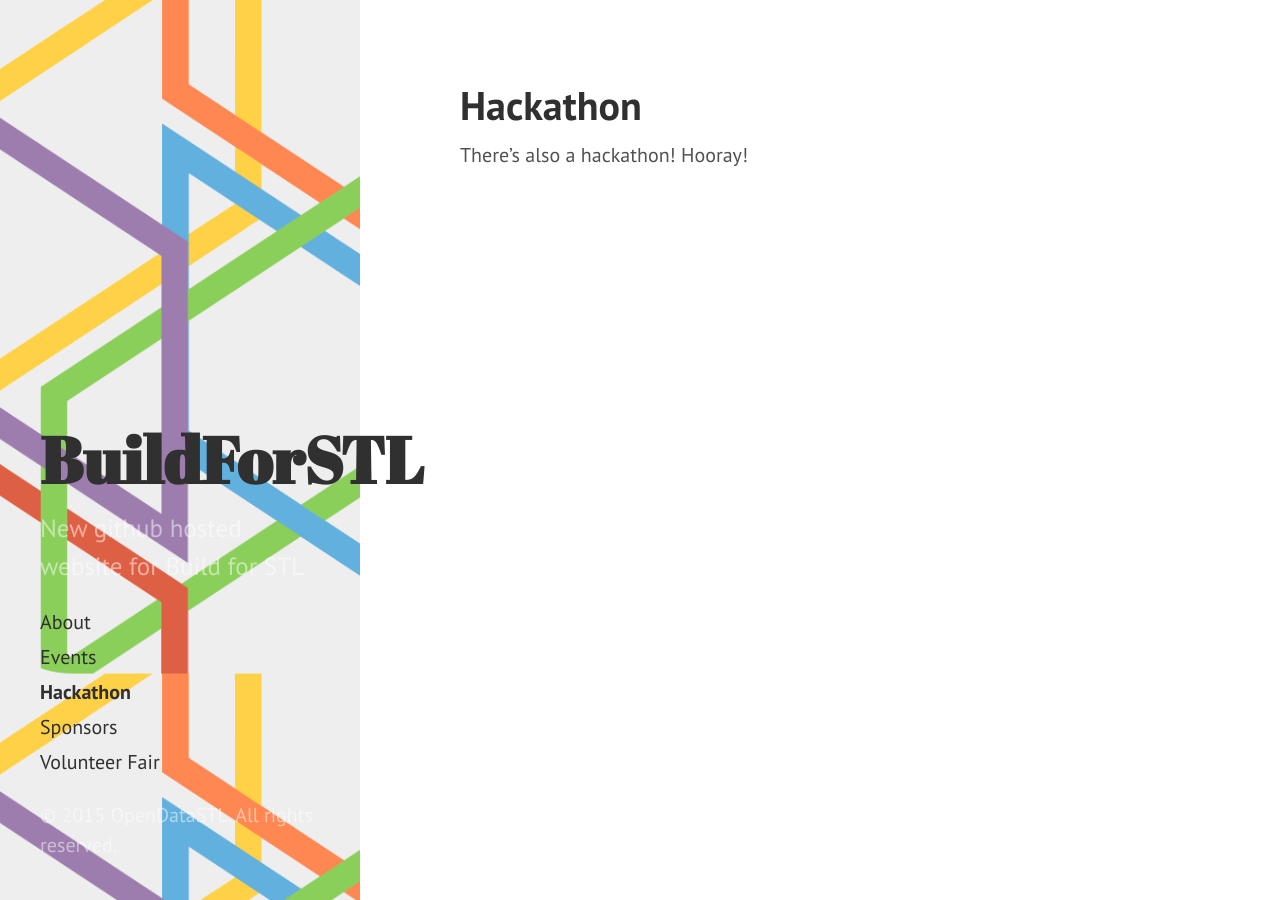
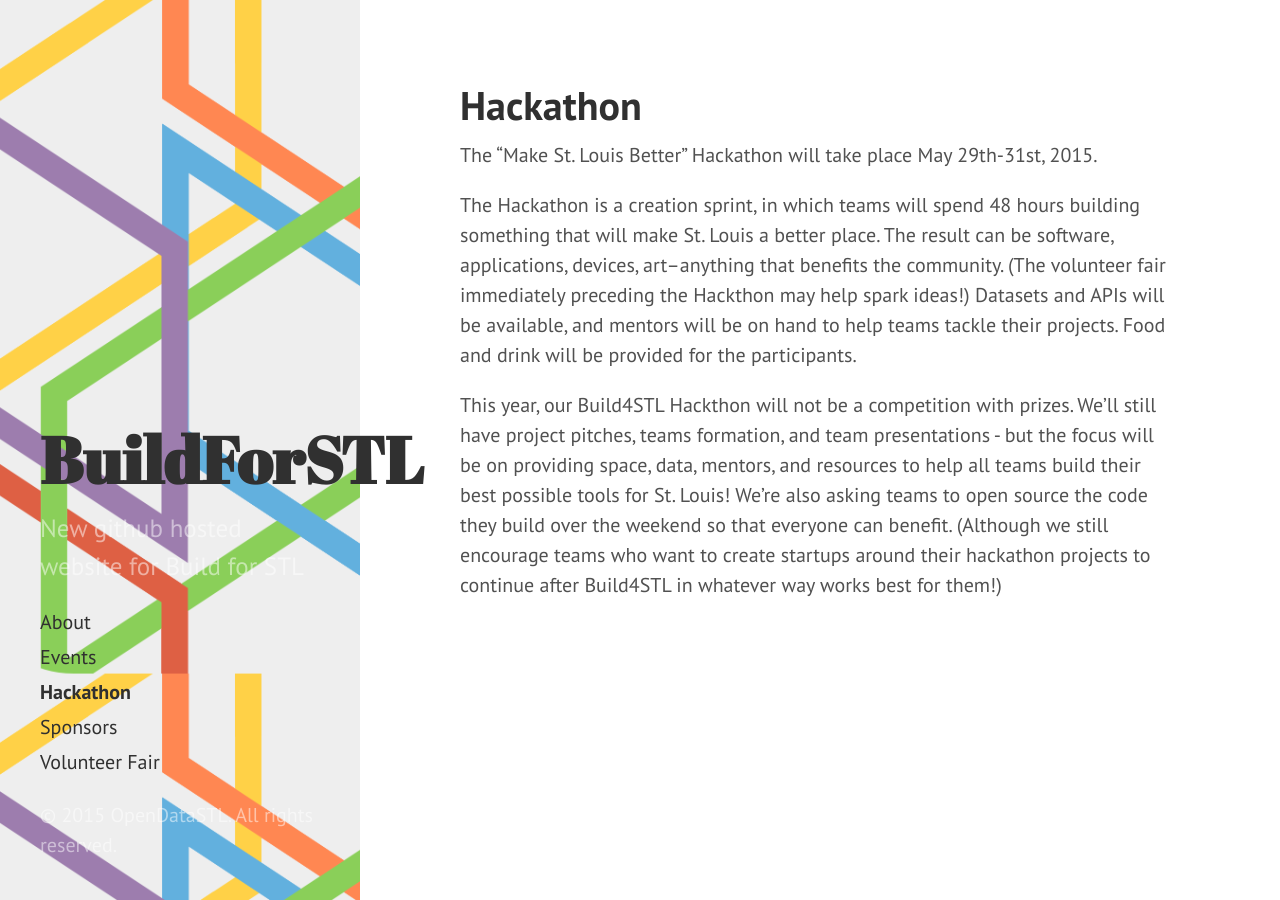
Before and after one commit to OpenSTL/build4stl-jekyll-site, a Jekyll site: the page built from hackathon.md, in a window 1280 px wide. Built offline with Jekyll 4.4.1, drawn with Linux system fonts in a browser that asks for light colours.

Commit message:
Update hackathon.md

```diff
--- a/hackathon.md
+++ b/hackathon.md
@@ -4,4 +4,8 @@
 permalink: /hackathon/
 ---
 
-There's also a hackathon!  Hooray!
+The "Make St. Louis Better" Hackathon will take place May 29th-31st, 2015.
+
+The Hackathon is a creation sprint, in which teams will spend 48 hours building something that will make St. Louis a better place. The result can be software, applications, devices, art–anything that benefits the community. (The volunteer fair immediately preceding the Hackthon may help spark ideas!) Datasets and APIs will be available, and mentors will be on hand to help teams tackle their projects. Food and drink will be provided for the participants.
+
+This year, our Build4STL Hackthon will not be a competition with prizes. We'll still have project pitches, teams formation, and team presentations - but the focus will be on providing space, data, mentors, and resources to help all teams build their best possible tools for St. Louis! We're also asking teams to open source the code they build over the weekend so that everyone can benefit. (Although we still encourage teams who want to create startups around their hackathon projects to continue after Build4STL in whatever way works best for them!)
```
